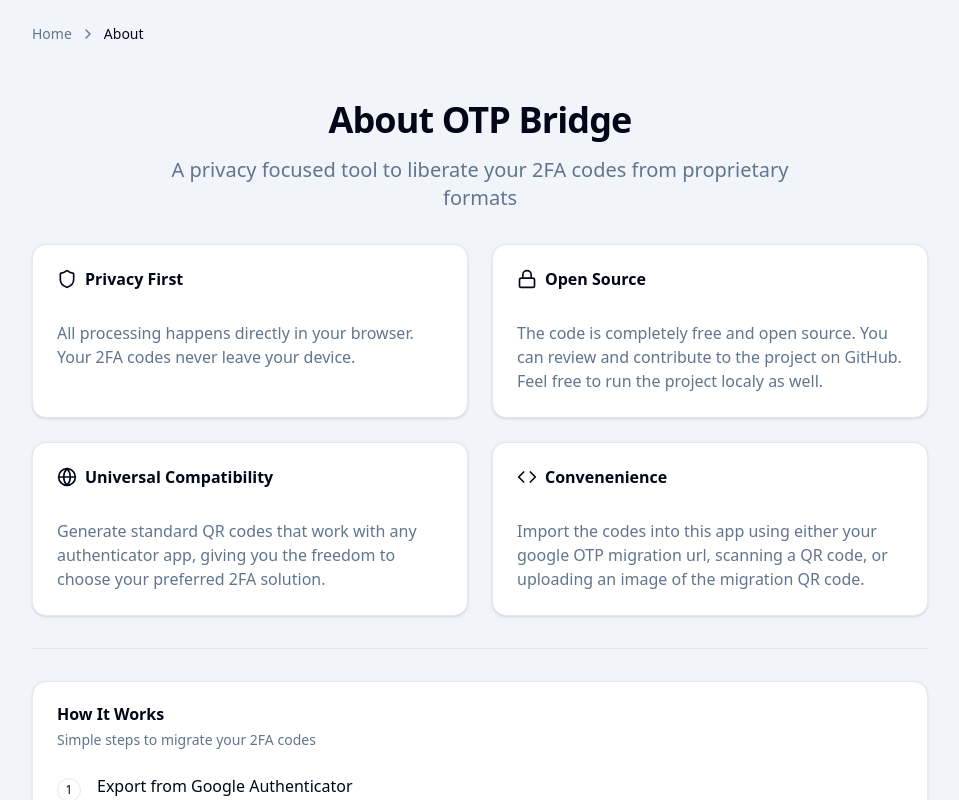
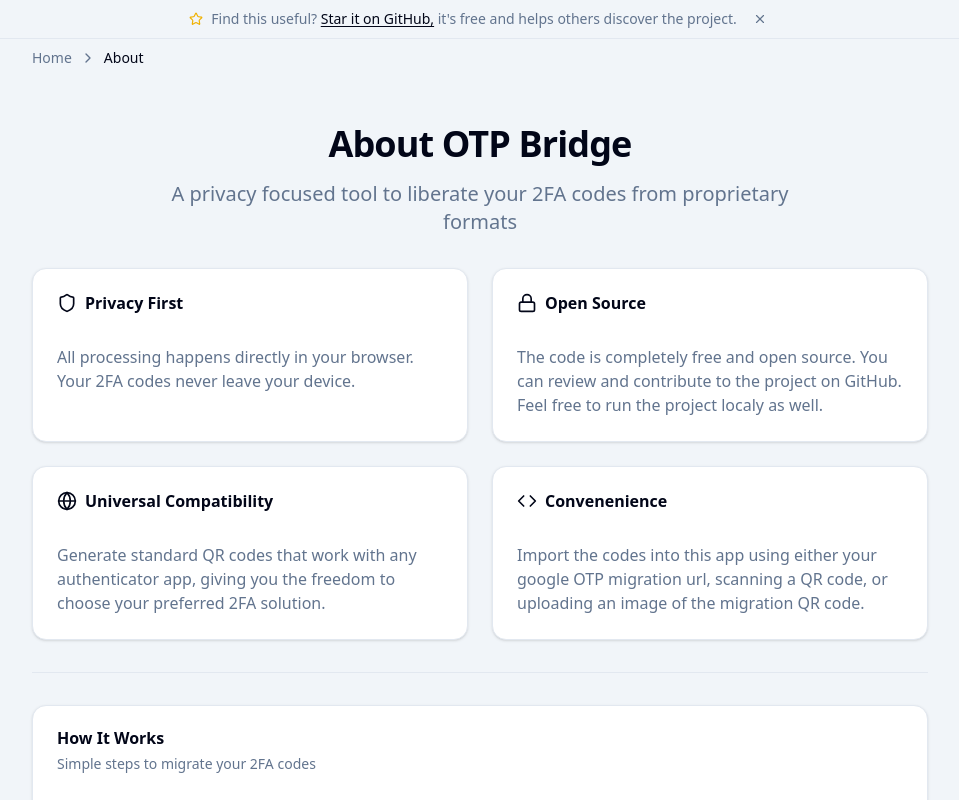
Before and after one commit to AdnanSilajdzic/otp-bridge, a Next.js app: page /about in a window 1280 px wide. Shown: the top 800 px of the page, without its empty margins (160-1119 px from the left). Built offline with nearby package versions, Linux system fonts and the light colour scheme.

Commit message:
star banner

```diff
--- a/src/app/layout.tsx
+++ b/src/app/layout.tsx
@@ -3,6 +3,7 @@
 import "./globals.css";
 import { Toaster } from "sonner";
 import { ThemeProvider } from "@/components/ThemeProvider";
+import { GitHubBanner } from "@/components/GitHubBanner";
 
 const structuredData = {
   "@context": "https://schema.org",
@@ -92,7 +93,7 @@
         <meta name="apple-mobile-web-app-title" content="OTP Bridge" />
       </head>
       <body
-        className={`${geistSans.variable} ${geistMono.variable} antialiased`}
+        className={`${geistSans.variable} ${geistMono.variable} antialiased bg-muted`}
       >
         <ThemeProvider
           attribute="class"
@@ -100,6 +101,7 @@
           enableSystem
           disableTransitionOnChange
         >
+          <GitHubBanner />
           <Toaster position="top-right" />
           {children}
         </ThemeProvider>
--- /dev/null
+++ b/src/components/GitHubBanner.tsx
@@ -0,0 +1,55 @@
+"use client";
+
+import { useState, useEffect } from "react";
+import { Star, X } from "lucide-react";
+
+const STORAGE_KEY = "github-banner-dismissed";
+
+export function GitHubBanner() {
+  const [visible, setVisible] = useState(false);
+
+  useEffect(() => {
+    if (!localStorage.getItem(STORAGE_KEY)) {
+      setVisible(true);
+    }
+  }, []);
+
+  if (!visible) return null;
+
+  function dismiss() {
+    localStorage.setItem(STORAGE_KEY, "1");
+    setVisible(false);
+  }
+
+  return (
+    <>
+    <div className="w-full fixed top-0 bg-muted border-b text-sm text-muted-foreground ">
+      <div className="max-w-3xl mx-auto flex items-center justify-center gap-3 px-4 py-2">
+        <p className="flex items-center gap-2">
+          <Star className="w-3.5 h-3.5 shrink-0 text-yellow-500" />
+          <span>
+            Find this useful?{" "}
+            <a
+              href="https://github.com/AdnanSilajdzic/otp-bridge"
+              target="_blank"
+              rel="noopener noreferrer"
+              className="underline underline-offset-2 text-foreground hover:text-primary transition-colors"
+            >
+              Star it on GitHub,
+            </a>
+            {" "} it's free and helps others discover the project.
+          </span>
+        </p>
+        <button
+          onClick={dismiss}
+          className="shrink-0 p-1 rounded-md hover:bg-accent transition-colors cursor-pointer"
+          aria-label="Dismiss banner"
+        >
+          <X className="w-3.5 h-3.5" />
+        </button>
+      </div>
+    </div>
+    <div className="sm:mb-6 mb-12"></div>
+    </>
+  );
+}
```
